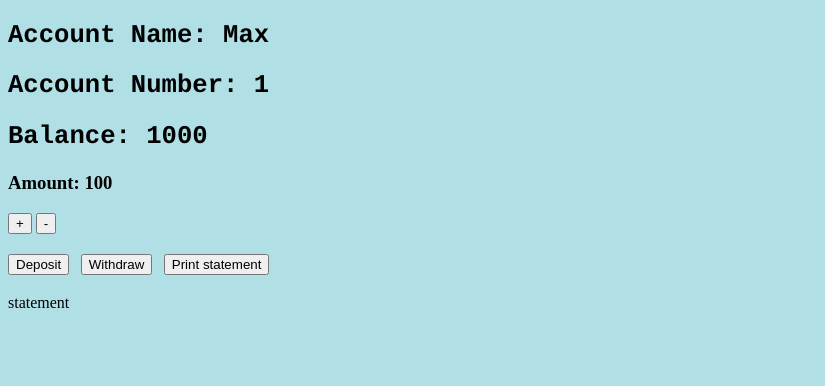
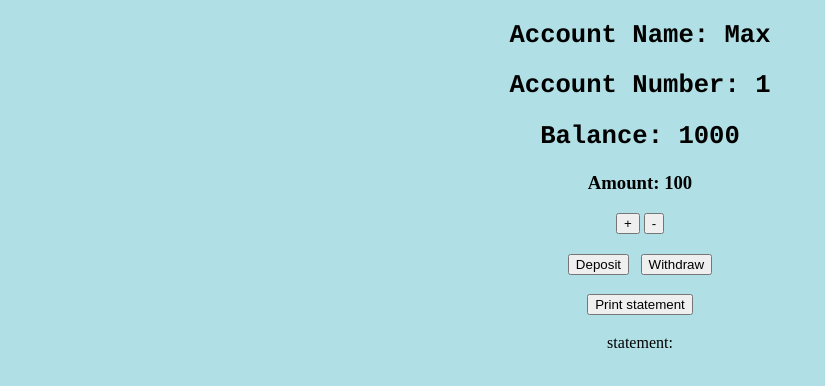
Before and after one commit to MaxFrancis1/bankJS, a plain HTML site: page index.html in a window 1280 px wide. Shown: the whole page, without its empty margins (0-825 px from the left). Drawn offline with nearby package versions, Linux system fonts and the light colour scheme.

Commit message:
Refactoring

```diff
--- a/index.html
+++ b/index.html
@@ -17,8 +17,6 @@
       <h1>Account Number: <span id="accountNumber"></span></h1>
       <h1>Balance: <span id="balance"></span></h1>
 
-      <div></div>
-
       <p>
         <h3>Amount: <span id="default_amount"></span></h3>
         <button id="up">+</button>
@@ -28,11 +26,11 @@
       <p>
         <button id="deposit">Deposit</button>
         <button id="withdraw">Withdraw</button>
-        <button id="printstatement">Print statement</button>
+        <div><button id="printstatement">Print statement</button></div>
       </p>
 
       <p>
-        <div>statement</div>
+        <div>statement:</div>
         <h2><span id="statement1"></span></h2>
         <ul id="myUl"></ul>
         </span></h2>
--- a/styles.css
+++ b/styles.css
@@ -1,5 +1,6 @@
 body {
     background-color: powderblue;
+    text-align: center;
 }
 
 h1 {
```
